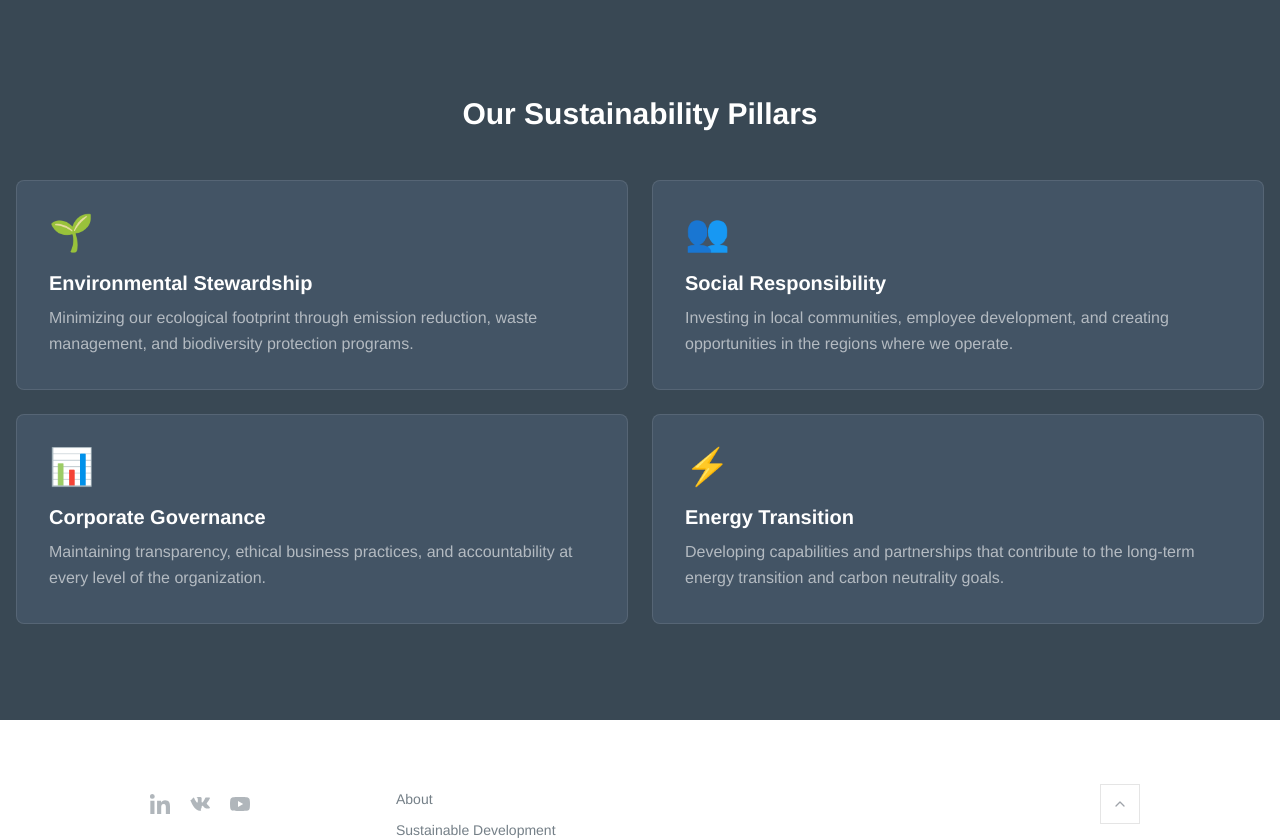
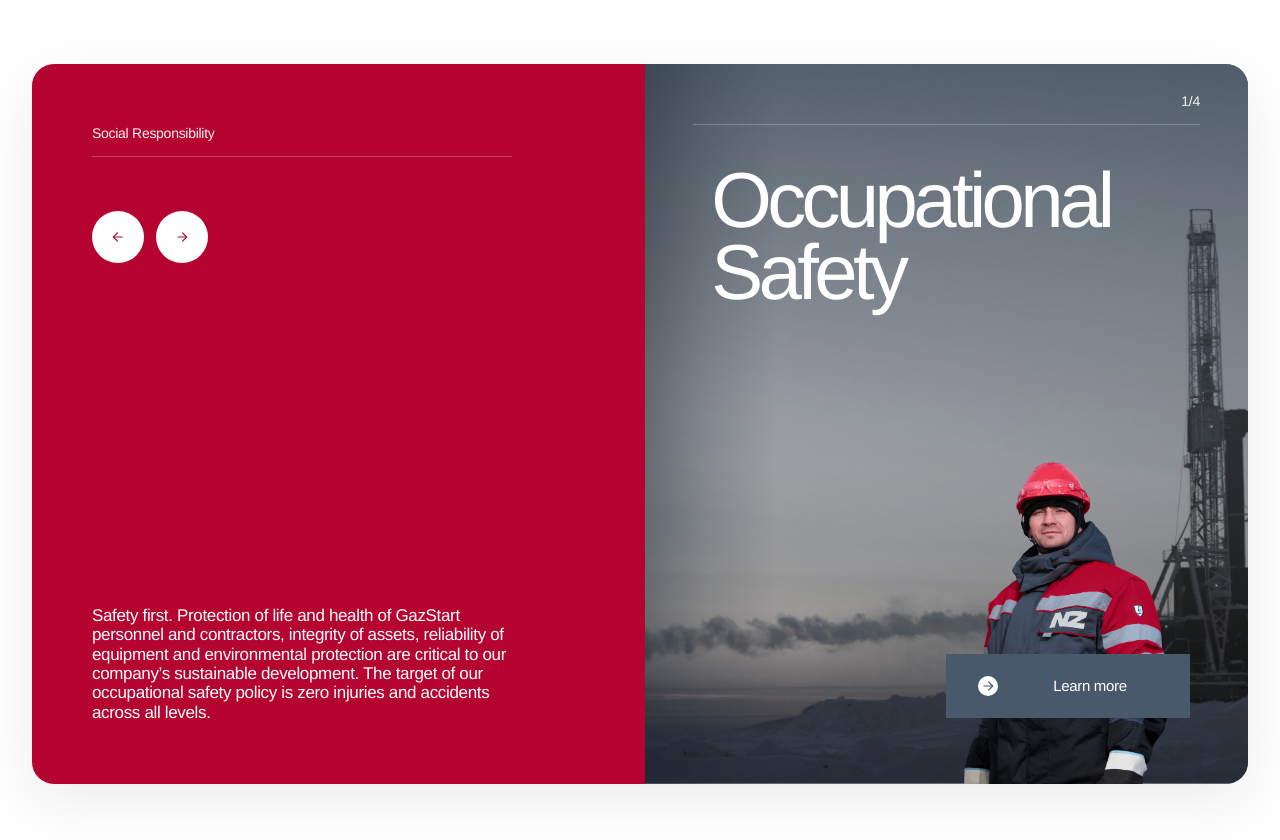
Before and after one commit to Quadri-Ian/Gazstart, a Next.js app: page /en/company/sustainable-development in a window 1280 px wide. Shown: the part 480-1320 px from the top of the page. Built offline with nearby package versions, Linux system fonts and the light colour scheme.

Commit message:
Align sustainability section with reference design

```diff
--- a/src/app/[locale]/company/sustainable-development/page.tsx
+++ b/src/app/[locale]/company/sustainable-development/page.tsx
@@ -2,6 +2,7 @@ import type { Metadata } from "next";
 import { getTranslations } from "next-intl/server";
 import Hero from "@/components/ui/Hero";
 import ScrollReveal from "@/components/ui/ScrollReveal";
+import SustainabilityShowcase from "@/components/company/SustainabilityShowcase";
 
 export async function generateMetadata({
   params,
@@ -21,50 +22,75 @@ export default async function SustainableDevelopmentPage({
   const { locale } = await params;
   const t = await getTranslations({ locale, namespace: "sustainable" });
 
-  const pillars = [
+  const slides =
+    locale === "ru"
+      ? [
           {
-      icon: "🌱",
-      title: "Environmental Stewardship",
-      desc: "Minimizing our ecological footprint through emission reduction, waste management, and biodiversity protection programs.",
+            category: "Социальная ответственность",
+            title: "Охрана труда",
+            description:
+              "Безопасность прежде всего. Защита жизни и здоровья персонала и подрядчиков, сохранность оборудования, надежность производственных процессов и охрана окружающей среды являются ключевыми приоритетами компании. Цель политики в области охраны труда и промышленной безопасности — нулевой травматизм и отсутствие аварий на всех уровнях.",
+            cta: "Подробнее",
           },
           {
-      icon: "👥",
-      title: "Social Responsibility",
-      desc: "Investing in local communities, employee development, and creating opportunities in the regions where we operate.",
+            category: "Экологическая ответственность",
+            title: "Защита окружающей среды",
+            description:
+              "Компания снижает воздействие на окружающую среду за счет контроля выбросов, рационального обращения с отходами и постоянного повышения экологической эффективности производственных площадок.",
+            cta: "Подробнее",
           },
           {
-      icon: "📊",
-      title: "Corporate Governance",
-      desc: "Maintaining transparency, ethical business practices, and accountability at every level of the organization.",
+            category: "Социальная ответственность",
+            title: "Развитие персонала",
+            description:
+              "Системная подготовка кадров, повышение квалификации и программы поддержки сотрудников помогают формировать сильные команды и устойчивую производственную культуру.",
+            cta: "Подробнее",
           },
           {
-      icon: "⚡",
-      title: "Energy Transition",
-      desc: "Developing capabilities and partnerships that contribute to the long-term energy transition and carbon neutrality goals.",
+            category: "Корпоративное управление",
+            title: "Ответственное управление",
+            description:
+              "Прозрачные процессы, этические стандарты и последовательное управление рисками обеспечивают устойчивое развитие компании и доверие партнеров.",
+            cta: "Подробнее",
+          },
+        ]
+      : [
+          {
+            category: "Social Responsibility",
+            title: "Occupational Safety",
+            description:
+              "Safety first. Protection of life and health of GazStart personnel and contractors, integrity of assets, reliability of equipment and environmental protection are critical to our company’s sustainable development. The target of our occupational safety policy is zero injuries and accidents across all levels.",
+            cta: "Learn more",
+          },
+          {
+            category: "Environmental Stewardship",
+            title: "Environmental Care",
+            description:
+              "We reduce environmental impact through emissions control, waste management, and continuous upgrades that improve the ecological performance of our operational sites.",
+            cta: "Learn more",
+          },
+          {
+            category: "Social Responsibility",
+            title: "People Development",
+            description:
+              "Training, professional development, and support programs help us build strong teams and sustain a culture of accountability, competence, and safe operations.",
+            cta: "Learn more",
+          },
+          {
+            category: "Corporate Governance",
+            title: "Responsible Governance",
+            description:
+              "Transparent decision-making, ethical standards, and disciplined risk management support long-term stability and trusted partnerships.",
+            cta: "Learn more",
           },
         ];
 
   return (
     <>
       <Hero title={t("heroTitle")} subtitle={t("heroSubtitle")} />
-      <section className="bg-dark-900 py-24">
-        <div className="mx-auto max-w-7xl px-4">
-          <ScrollReveal className="mb-12 text-center">
-            <h2 className="text-3xl font-bold text-white">Our Sustainability Pillars</h2>
+      <ScrollReveal className="bg-white" direction="up">
+        <SustainabilityShowcase slides={slides} />
       </ScrollReveal>
-          <div className="grid grid-cols-1 gap-6 md:grid-cols-2">
-            {pillars.map((p, i) => (
-              <ScrollReveal key={p.title} delay={i * 0.1}>
-                <div className="rounded-lg border border-white/10 bg-dark-800 p-8">
-                  <div className="mb-4 text-4xl">{p.icon}</div>
-                  <h3 className="mb-2 text-xl font-bold text-white">{p.title}</h3>
-                  <p className="leading-relaxed text-white/60">{p.desc}</p>
-                </div>
-              </ScrollReveal>
-            ))}
-          </div>
-        </div>
-      </section>
     </>
   );
 }
--- /dev/null
+++ b/src/components/company/SustainabilityShowcase.tsx
@@ -0,0 +1,173 @@
+"use client";
+
+import { useState } from "react";
+import Image, { type StaticImageData } from "next/image";
+import introBackground from "@/assets/intro-background-xxxl-min.jpg";
+import workerImage from "@/assets/man-1-xxxl.png";
+
+type Slide = {
+  category: string;
+  title: string;
+  description: string;
+  cta: string;
+};
+
+interface SustainabilityShowcaseProps {
+  slides: Slide[];
+}
+
+const visualByIndex: Array<{
+  bgPosition: string;
+  workerClassName: string;
+  titleClassName: string;
+}> = [
+  {
+    bgPosition: "72% center",
+    workerClassName:
+      "right-[-1%] bottom-0 w-[62%] max-w-none md:right-[-2%] md:w-[66%] lg:right-[-1%] lg:w-[63%]",
+    titleClassName:
+      "left-[11%] top-[14%] max-w-[420px] text-[56px] leading-[0.92] md:text-[72px] lg:text-[78px]",
+  },
+  {
+    bgPosition: "74% center",
+    workerClassName:
+      "right-[1%] bottom-0 w-[58%] max-w-none md:right-[0%] md:w-[63%] lg:right-[1%] lg:w-[60%]",
+    titleClassName:
+      "left-[11%] top-[15%] max-w-[410px] text-[52px] leading-[0.94] md:text-[68px] lg:text-[74px]",
+  },
+  {
+    bgPosition: "70% center",
+    workerClassName:
+      "right-[0%] bottom-0 w-[60%] max-w-none md:right-[-1%] md:w-[64%] lg:right-[0%] lg:w-[61%]",
+    titleClassName:
+      "left-[11%] top-[14%] max-w-[380px] text-[50px] leading-[0.94] md:text-[66px] lg:text-[72px]",
+  },
+  {
+    bgPosition: "73% center",
+    workerClassName:
+      "right-[0%] bottom-0 w-[59%] max-w-none md:right-[0%] md:w-[63%] lg:right-[1%] lg:w-[60%]",
+    titleClassName:
+      "left-[11%] top-[15%] max-w-[420px] text-[50px] leading-[0.94] md:text-[66px] lg:text-[72px]",
+  },
+];
+
+function ArrowIcon({ direction }: { direction: "prev" | "next" }) {
+  return (
+    <svg
+      viewBox="0 0 24 24"
+      aria-hidden="true"
+      className={`h-3.5 w-3.5 ${direction === "prev" ? "rotate-180" : ""}`}
+      fill="none"
+      stroke="currentColor"
+      strokeWidth="2"
+      strokeLinecap="round"
+      strokeLinejoin="round"
+    >
+      <path d="M5 12h14" />
+      <path d="m13 5 7 7-7 7" />
+    </svg>
+  );
+}
+
+export default function SustainabilityShowcase({ slides }: SustainabilityShowcaseProps) {
+  const [activeIndex, setActiveIndex] = useState(0);
+
+  const slide = slides[activeIndex];
+  const visual = visualByIndex[activeIndex % visualByIndex.length];
+
+  const goToPrevious = () => {
+    setActiveIndex((current) => (current === 0 ? slides.length - 1 : current - 1));
+  };
+
+  const goToNext = () => {
+    setActiveIndex((current) => (current === slides.length - 1 ? 0 : current + 1));
+  };
+
+  return (
+    <section className="bg-white px-4 py-8 md:px-6 md:py-12 lg:px-8 lg:py-16">
+      <div className="mx-auto max-w-[1536px] overflow-hidden rounded-[18px] bg-white shadow-[0_18px_60px_rgba(10,18,28,0.08)] md:rounded-[22px]">
+        <div className="grid min-h-[720px] grid-cols-1 lg:grid-cols-[50.4%_49.6%]">
+          <div className="flex flex-col bg-[#b4042f] px-8 py-8 text-white md:px-12 md:py-10 lg:px-[60px] lg:py-[62px]">
+            <div className="max-w-[420px]">
+              <div className="border-b border-white/25 pb-4 text-[13px] leading-none tracking-[-0.02em] text-white/95 md:text-[14px]">
+                {slide.category}
+              </div>
+            </div>
+
+            <div className="mt-14 flex items-center gap-3 md:mt-16 lg:mt-[54px]">
+              <button
+                type="button"
+                onClick={goToPrevious}
+                aria-label="Previous slide"
+                className="flex h-[52px] w-[52px] items-center justify-center rounded-full bg-white text-[#b4042f] transition-colors hover:bg-white/90"
+              >
+                <ArrowIcon direction="prev" />
+              </button>
+              <button
+                type="button"
+                onClick={goToNext}
+                aria-label="Next slide"
+                className="flex h-[52px] w-[52px] items-center justify-center rounded-full bg-white text-[#b4042f] transition-colors hover:bg-white/90"
+              >
+                <ArrowIcon direction="next" />
+              </button>
+            </div>
+
+            <div className="mt-auto max-w-[420px] pt-16 md:pt-20 lg:pt-24">
+              <p className="text-[15px] leading-[1.14] tracking-[-0.02em] text-white md:text-[16px] lg:text-[17px]">
+                {slide.description}
+              </p>
+            </div>
+          </div>
+
+          <div className="relative min-h-[720px] overflow-hidden bg-[#667789]">
+            <Image
+              src={introBackground as StaticImageData}
+              alt="Industrial background"
+              fill
+              priority
+              className="object-cover"
+              style={{ objectPosition: visual.bgPosition }}
+            />
+
+            <div className="absolute inset-0 bg-[linear-gradient(180deg,rgba(77,92,107,0.12)_0%,rgba(57,72,84,0.04)_100%)]" />
+            <div className="absolute inset-y-0 left-0 w-[22%] bg-[linear-gradient(90deg,rgba(23,35,47,0.42)_0%,rgba(23,35,47,0.18)_46%,rgba(23,35,47,0)_100%)]" />
+
+            <div className="absolute left-0 right-0 top-0 z-20 flex items-start justify-end px-8 pt-8 md:px-10 md:pt-10 lg:px-12 lg:pt-[30px]">
+              <div className="w-full border-b border-white/25 pb-4 text-right text-[13px] leading-none tracking-[-0.02em] text-white/90 md:text-[14px]">
+                {activeIndex + 1}/{slides.length}
+              </div>
+            </div>
+
+            <h2
+              className={`absolute z-20 font-medium tracking-[-0.06em] text-white ${visual.titleClassName}`}
+            >
+              {slide.title}
+            </h2>
+
+            <div className="absolute inset-0 z-10">
+              <Image
+                src={workerImage as StaticImageData}
+                alt="Field worker"
+                priority
+                className={`absolute h-auto ${visual.workerClassName}`}
+              />
+            </div>
+
+            <div className="absolute bottom-8 right-8 z-20 md:bottom-10 md:right-10 lg:bottom-[66px] lg:right-[58px]">
+              <button
+                type="button"
+                className="inline-flex h-[62px] min-w-[210px] items-center justify-between gap-6 bg-[#47596b] px-7 text-[15px] font-medium tracking-[-0.02em] text-white transition-colors hover:bg-[#3f4f60] md:min-w-[232px] lg:h-[64px] lg:min-w-[244px] lg:px-8"
+              >
+                <span className="flex h-5 w-5 items-center justify-center rounded-full bg-white text-[#47596b]">
+                  <ArrowIcon direction="next" />
+                </span>
+                <span className="flex-1 text-center">{slide.cta}</span>
+              </button>
+            </div>
+          </div>
+        </div>
+      </div>
+    </section>
+  );
+}
```
Lines whose indentation alone changed are shown as unchanged.
